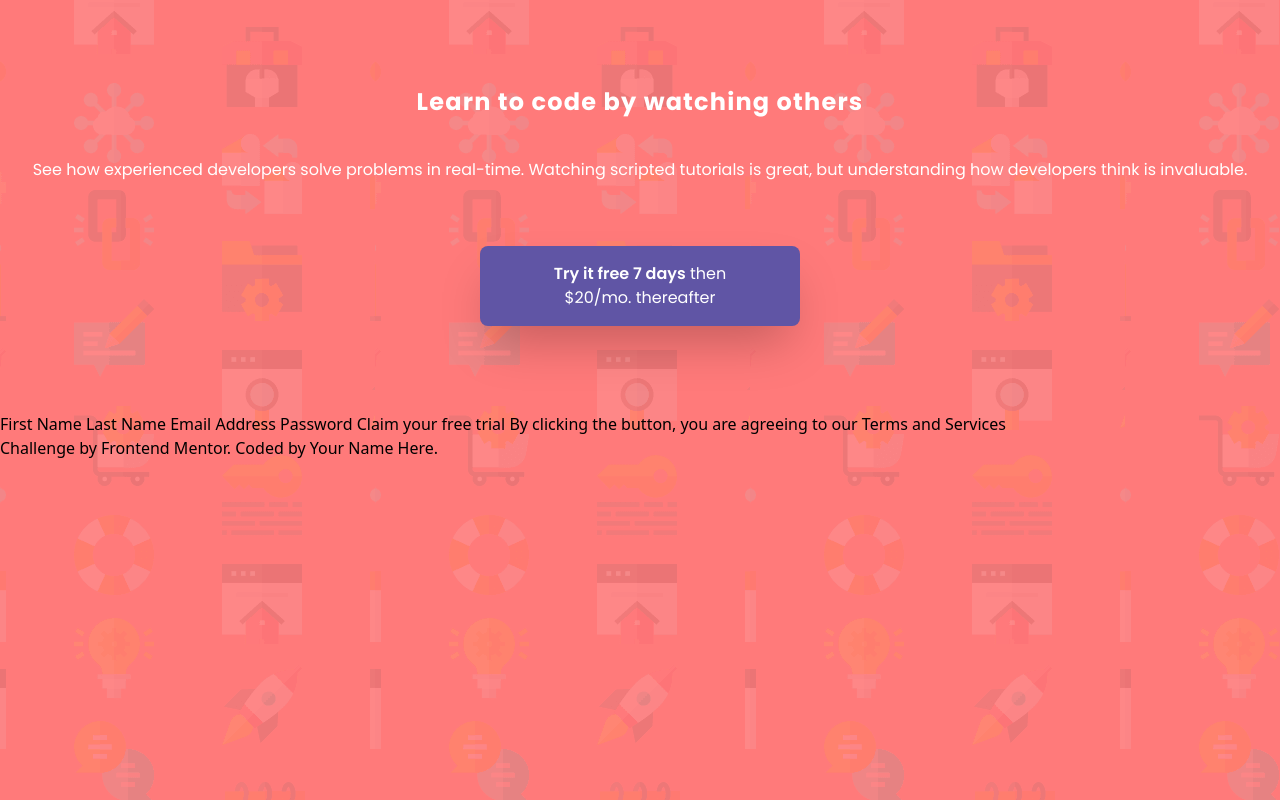
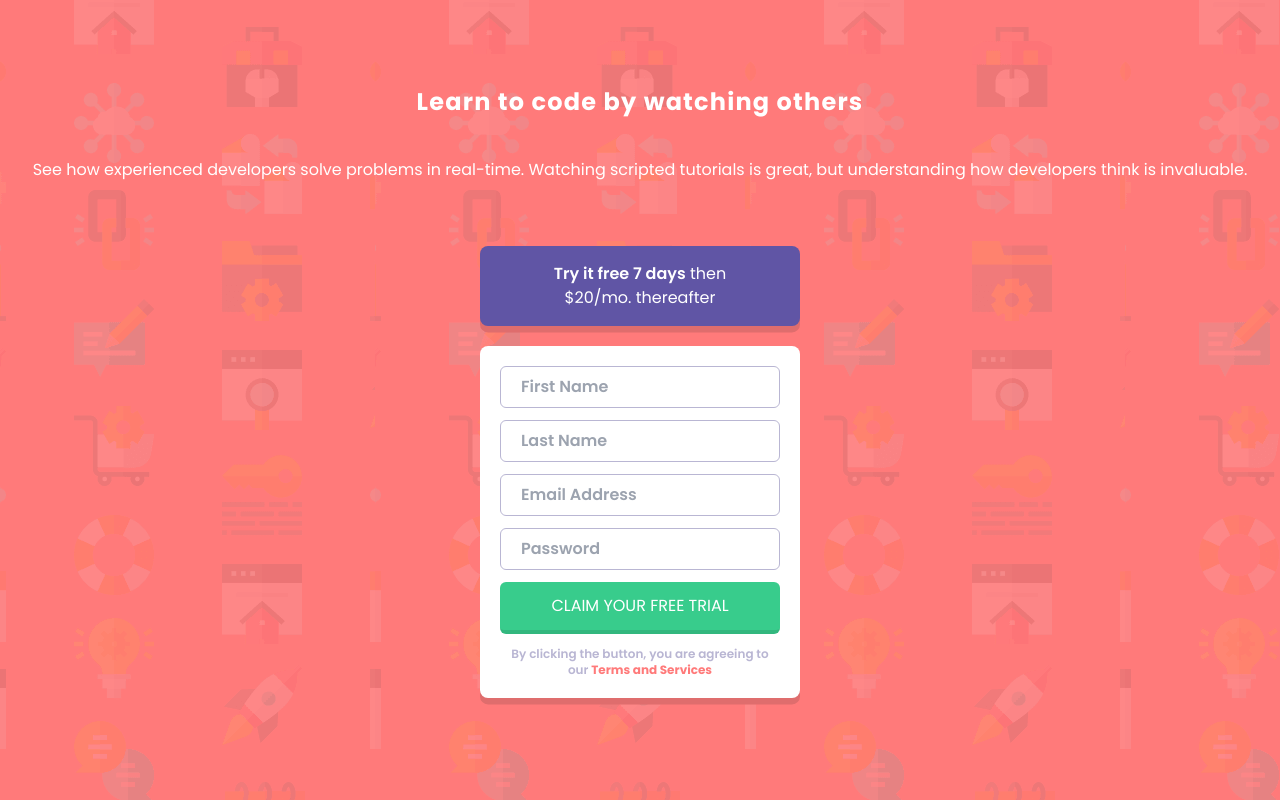
Before and after one commit to Abaljerind/intro-component-with-signup-form, a website: page index.html in a window 1280 px wide. Drawn offline with Linux system fonts and the light colour scheme.

Commit message:
add card, form, text + styles

```diff
--- a/index.html
+++ b/index.html
@@ -39,28 +39,76 @@
           invaluable.
         </p>
       </article>
+
+      <!-- TODO:
+        1. buat border dibagian bawah form ini, khusus bagian bawahnya aja, kaya di bagian trial.
+        2. buat efek animasi underline yang bergerak dari kiri ke kanan saat kursor di letakkan di dalam input. -->
       <div class="form-section mt-16">
         <div
-          class="trial mx-auto w-80 cursor-pointer rounded-lg border-blue bg-blue px-14 py-4 shadow-2xl"
+          class="trial mx-auto w-80 cursor-pointer rounded-lg border-blue bg-blue px-14 py-4 shadow-shadowTrial"
         >
           <p class="text-center text-bodyCopy font-normal text-white">
             <span class="font-semibold">Try it free 7 days</span> then $20/mo.
             thereafter
           </p>
         </div>
+        <div
+          class="form-trial mx-auto mt-5 w-80 rounded-lg bg-white p-5 shadow-shadowForm"
+        >
+          <!-- firstname -->
+          <input
+            type="text"
+            name="firstName"
+            id="firstName"
+            placeholder="First Name"
+            class="mx-auto w-full rounded-md border border-grayishBlue py-2 pl-5 pr-3 text-start text-bodyCopy font-semibold text-darkBlue"
+          />
+
+          <!-- last name -->
+          <input
+            type="text"
+            name="lastName"
+            id="lastName"
+            placeholder="Last Name"
+            class="mx-auto mt-3 w-full rounded-md border border-grayishBlue py-2 pl-5 pr-3 text-start text-bodyCopy font-semibold text-darkBlue"
+          />
+
+          <!-- email -->
+          <input
+            type="email"
+            name="email"
+            id="email"
+            placeholder="Email Address"
+            class="mx-auto mt-3 w-full rounded-md border border-grayishBlue py-2 pl-5 pr-3 text-start text-bodyCopy font-semibold text-darkBlue"
+          />
+
+          <!-- password -->
+          <input
+            type="password"
+            name="password"
+            id="password"
+            placeholder="Password"
+            class="mx-auto mt-3 w-full rounded-md border border-grayishBlue py-2 pl-5 pr-3 text-start text-bodyCopy font-semibold text-darkBlue"
+          />
+
+          <!-- button -->
+          <button
+            class="mt-3 w-full rounded-md border-b-4 border-b-black border-opacity-10 bg-green px-5 py-3 text-center text-bodyCopy uppercase text-white active:border-opacity-10 active:bg-opacity-70"
+          >
+            Claim your free trial
+          </button>
+
+          <!-- terms and service -->
+          <p
+            class="terms mt-3 text-center text-xs font-semibold text-grayishBlue"
+          >
+            By clicking the button, you are agreeing to our
+            <span class="cursor-pointer font-bold text-red"
+              >Terms and Services</span
+            >
+          </p>
+        </div>
       </div>
     </section>
-
-    First Name Last Name Email Address Password Claim your free trial By
-    clicking the button, you are agreeing to our Terms and Services
-
-    <footer>
-      <p class="attribution">
-        Challenge by
-        <a href="https://www.frontendmentor.io?ref=challenge" target="_blank"
-          >Frontend Mentor</a
-        >. Coded by <a href="#">Your Name Here</a>.
-      </p>
-    </footer>
   </body>
 </html>
--- a/tailwind.config.js
+++ b/tailwind.config.js
@@ -20,6 +20,10 @@ module.exports = {
         bgDesktop: "url('/images/bg-intro-desktop.png')",
         bgMobile: "url('/images/bg-intro-mobile.png')",
       },
+      boxShadow: {
+        shadowTrial: "0px 0.4em 0px 0px #df6d6d",
+        shadowForm: "0px 0.4em 0px 0px #df6d6d",
+      },
     },
   },
   plugins: [],
```
Also changed, not shown: css/output.css.
